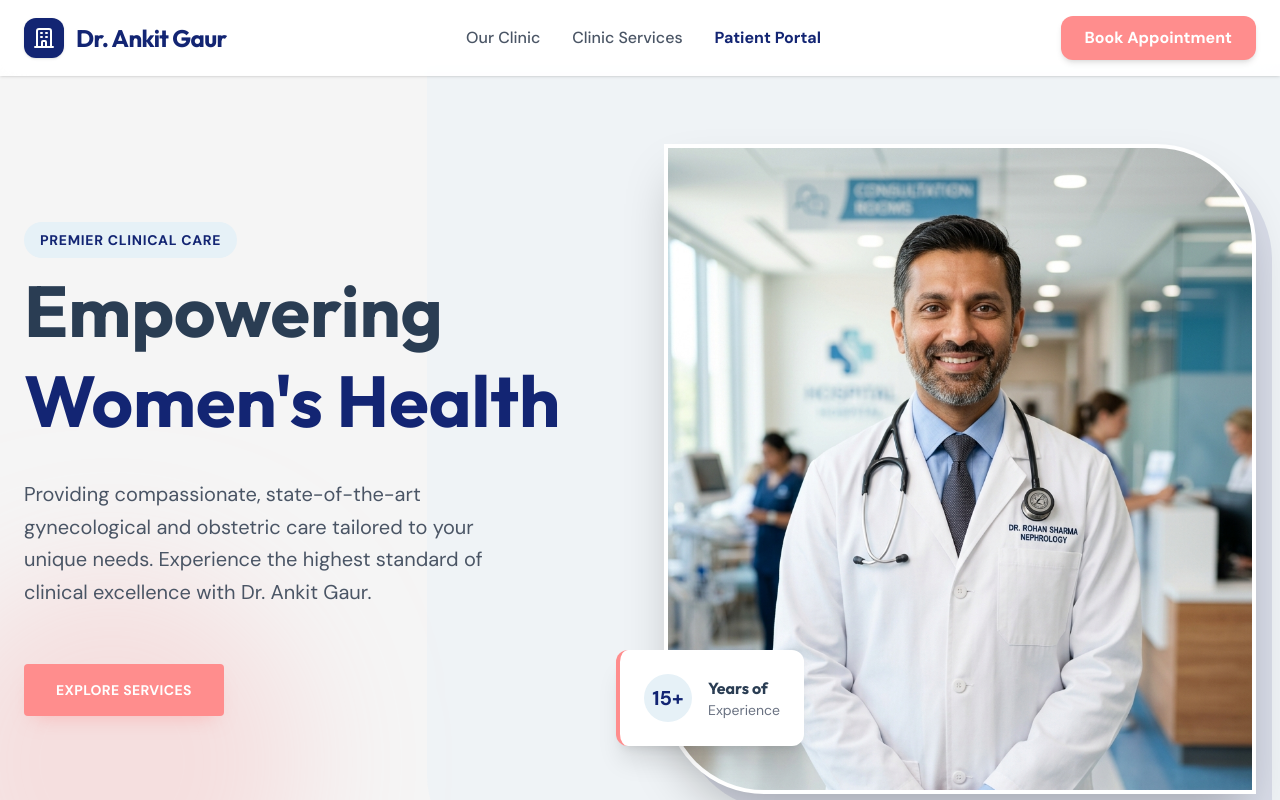
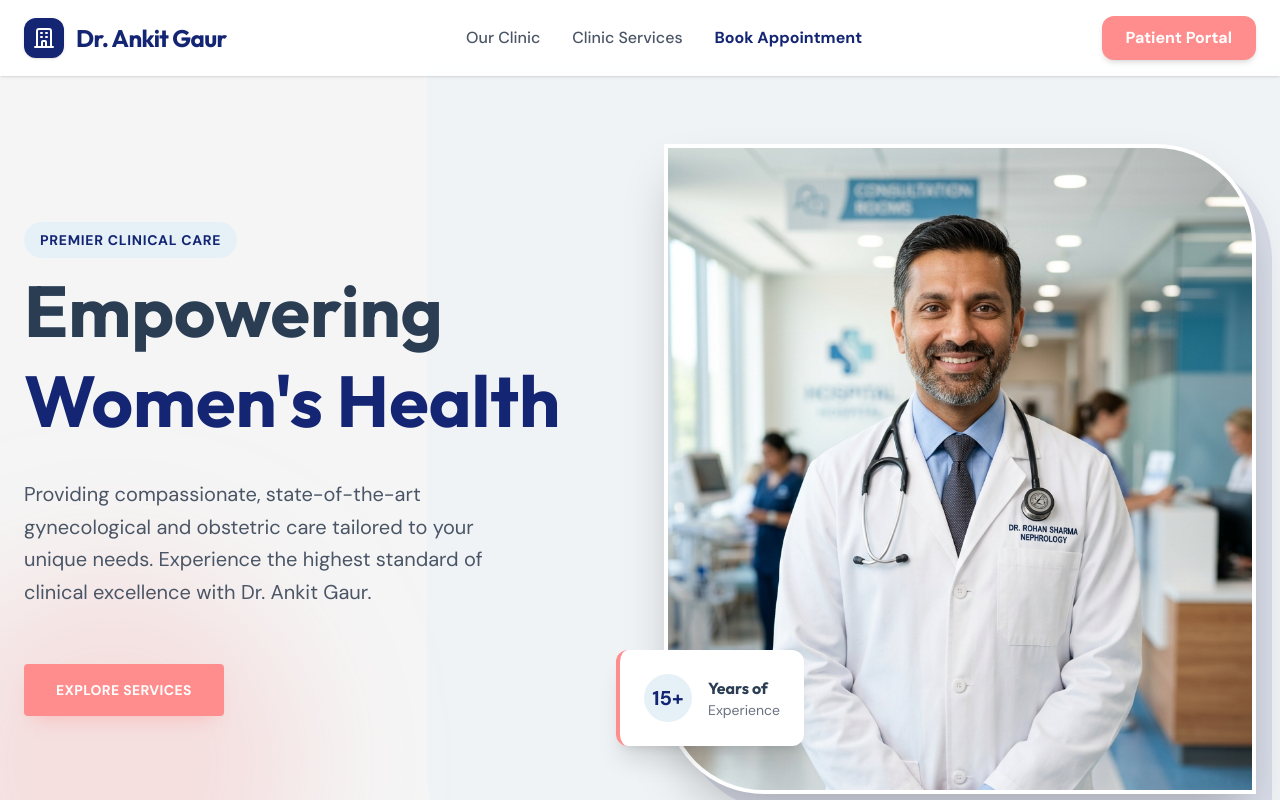
Before and after one commit to amithalder21/doctorsportal, a Next.js app: page / in a window 1280 px wide. Shown: the top 800 px of the page. Built offline with nearby package versions, Linux system fonts and the light colour scheme; no server answers; the database is empty.

Commit message:
style: swap Patient Portal and Book Appointment in header

```diff
--- a/src/components/Header.tsx
+++ b/src/components/Header.tsx
@@ -16,13 +16,13 @@ export default function Header() {
         <nav className="hidden md:flex items-center gap-8">
           <Link href="#about" className="text-gray-600 hover:text-salute-secondary font-medium transition-colors">Our Clinic</Link>
           <Link href="#services" className="text-gray-600 hover:text-salute-secondary font-medium transition-colors">Clinic Services</Link>
-          <Link href="/patient/login" className="text-salute-primary font-bold hover:text-salute-secondary transition-colors">Patient Portal</Link>
+          <a href="#contact" className="text-salute-primary font-bold hover:text-salute-secondary transition-colors">Book Appointment</a>
         </nav>
 
         <div className="flex items-center gap-2">
-          <a href="#contact" className="hidden md:inline-flex px-6 py-2.5 bg-salute-secondary text-white font-bold rounded-xl hover:bg-[#ff7575] transition-all shadow-md hover:-translate-y-0.5">
-            Book Appointment
-          </a>
+          <Link href="/patient/login" className="hidden md:inline-flex px-6 py-2.5 bg-salute-secondary text-white font-bold rounded-xl hover:bg-[#ff7575] transition-all shadow-md hover:-translate-y-0.5">
+            Patient Portal
+          </Link>
           {/* Mobile Menu Button */}
           <button className="md:hidden p-2 text-salute-primary">
             <svg className="w-6 h-6" fill="none" stroke="currentColor" viewBox="0 0 24 24" xmlns="http://www.w3.org/2000/svg">
```
